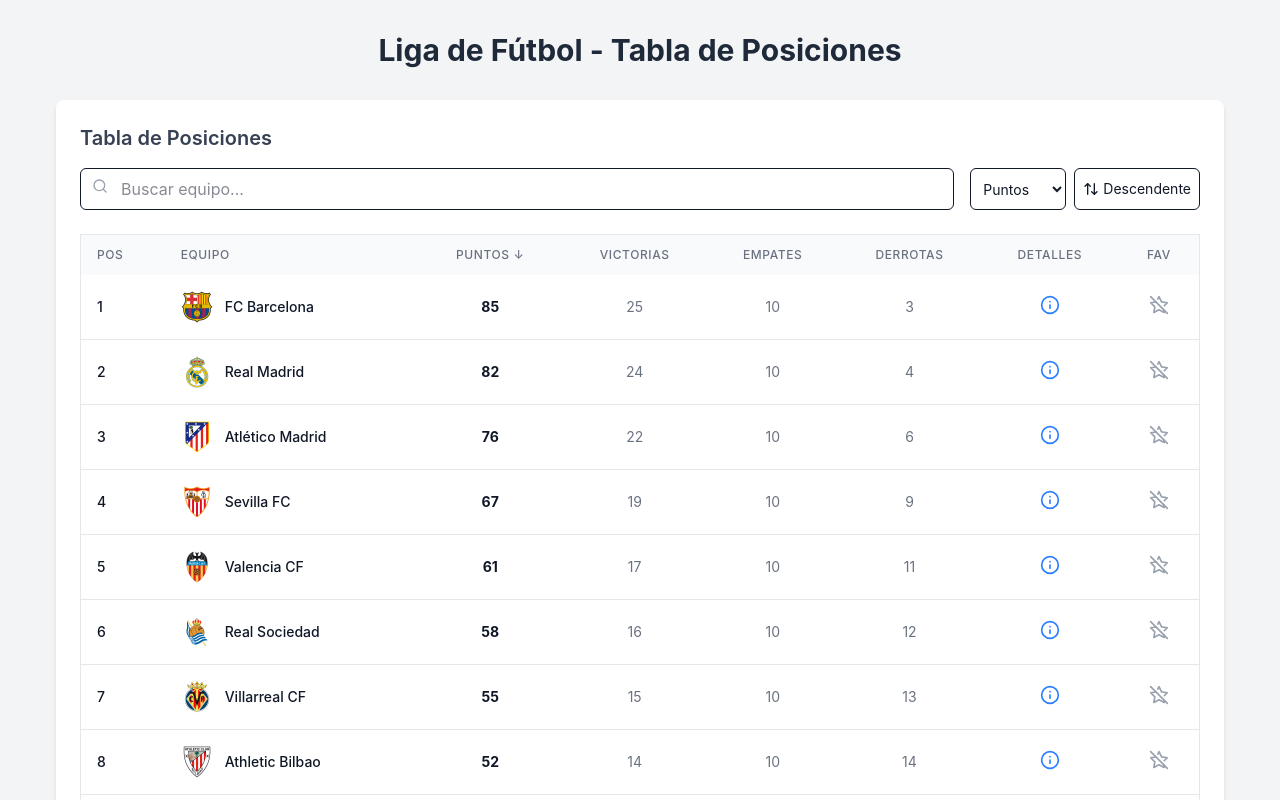
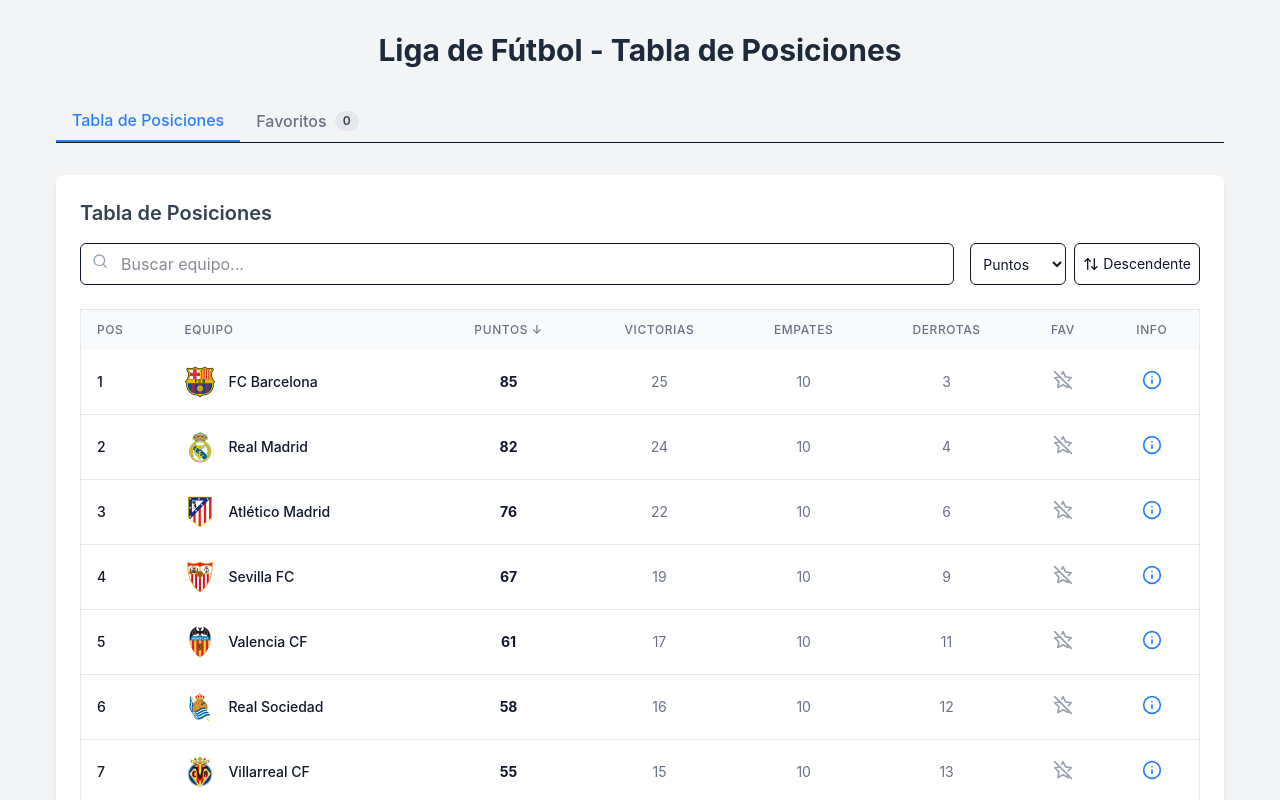
Before and after one commit to AndreeJimenez/Football-Leaderboard, a React (Vite) app: page / in a window 1280 px wide. Shown: the top 800 px of the page. Built offline with nearby package versions, Linux system fonts and the light colour scheme; data requests are answered from the project's data file.

Commit message:
Create a separate view to show favorite teams

```diff
--- a/src/App.tsx
+++ b/src/App.tsx
@@ -26,6 +26,7 @@
   const [searchTerm, setSearchTerm] = useState("")
   const [selectedTeam, setSelectedTeam] = useState<Team | null>(null)
   const [favorites, setFavorites] = useState<Team[]>([])
+  const [activeTab, setActiveTab] = useState("leaderboard")
 
   // Cargar datos de equipos
   useEffect(() => {
@@ -117,6 +118,35 @@
           Liga de Fútbol - Tabla de Posiciones
         </h1>
 
+        <div className="mb-8">
+          <div className="flex border-b">
+            <button
+              className={`py-2 px-4 font-medium ${
+                activeTab === "leaderboard"
+                  ? "border-b-2 border-blue-500 text-blue-500"
+                  : "text-gray-500 hover:text-gray-700"
+              }`}
+              onClick={() => setActiveTab("leaderboard")}
+            >
+              Tabla de Posiciones
+            </button>
+            <button
+              className={`py-2 px-4 font-medium flex items-center ${
+                activeTab === "favorites"
+                  ? "border-b-2 border-blue-500 text-blue-500"
+                  : "text-gray-500 hover:text-gray-700"
+              }`}
+              onClick={() => setActiveTab("favorites")}
+            >
+              Favoritos
+              <span className="ml-2 bg-gray-200 text-gray-700 text-xs font-semibold px-2 py-0.5 rounded-full">
+                {favorites.length}
+              </span>
+            </button>
+          </div>
+        </div>
+
+        {activeTab === "leaderboard" ? (
           <div className="bg-white rounded-lg shadow-md p-6">
             <h2 className="text-xl font-semibold mb-4 text-gray-700">
               Tabla de Posiciones
@@ -204,10 +234,10 @@
                         Derrotas {sortBy === "losses" && (sortOrder === "asc" ? "↑" : "↓")}
                       </th>
                       <th className="py-3 px-4 text-center text-xs font-medium text-gray-500 uppercase tracking-wider">
-                      Detalles
+                        Fav
                       </th>
                       <th className="py-3 px-4 text-center text-xs font-medium text-gray-500 uppercase tracking-wider">
-                      Fav
+                        Info
                       </th>
                     </tr>
                   </thead>
@@ -241,14 +271,6 @@
                         </td>
                         <td className="py-4 px-4 whitespace-nowrap text-sm text-center">
                           <button
-                          onClick={() => showTeamDetails(team)}
-                          className="text-blue-500 hover:text-blue-700 focus:outline-none"
-                        >
-                          <Info className="h-5 w-5" />
-                        </button>
-                      </td>
-                      <td className="py-4 px-4 whitespace-nowrap text-sm text-center">
-                        <button
                             onClick={() => toggleFavorite(team)}
                             className="focus:outline-none"
                           >
@@ -259,6 +281,14 @@
                             )}
                           </button>
                         </td>
+                        <td className="py-4 px-4 whitespace-nowrap text-sm text-center">
+                          <button
+                            onClick={() => showTeamDetails(team)}
+                            className="text-blue-500 hover:text-blue-700 focus:outline-none"
+                          >
+                            <Info className="h-5 w-5" />
+                          </button>
+                        </td>
                       </tr>
                     ))}
                   </tbody>
@@ -266,6 +296,87 @@
               </div>
             )}
           </div>
+        ) : (
+          <div className="overflow-x-auto">
+            <table className="min-w-full bg-white border border-gray-200">
+              <thead className="bg-gray-50">
+                <tr>
+                  <th className="py-3 px-4 text-left text-xs font-medium text-gray-500 uppercase tracking-wider">
+                    Pos
+                  </th>
+                  <th className="py-3 px-4 text-left text-xs font-medium text-gray-500 uppercase tracking-wider">
+                    Equipo
+                  </th>
+                  <th className="py-3 px-4 text-center text-xs font-medium text-gray-500 uppercase tracking-wider">
+                    Puntos
+                  </th>
+                  <th className="py-3 px-4 text-center text-xs font-medium text-gray-500 uppercase tracking-wider">
+                    Victorias
+                  </th>
+                  <th className="py-3 px-4 text-center text-xs font-medium text-gray-500 uppercase tracking-wider">
+                    Empates
+                  </th>
+                  <th className="py-3 px-4 text-center text-xs font-medium text-gray-500 uppercase tracking-wider">
+                    Derrotas
+                  </th>
+                  <th className="py-3 px-4 text-center text-xs font-medium text-gray-500 uppercase tracking-wider">
+                    Quitar
+                  </th>
+                  <th className="py-3 px-4 text-center text-xs font-medium text-gray-500 uppercase tracking-wider">
+                    Info
+                  </th>
+                </tr>
+              </thead>
+              <tbody className="divide-y divide-gray-200">
+                {favorites.map((team) => (
+                  <tr key={team.id} className="hover:bg-gray-50">
+                    <td className="py-4 px-4 whitespace-nowrap text-sm font-medium text-gray-900">
+                      {team.id}
+                    </td>
+                    <td className="py-4 px-4 whitespace-nowrap text-sm text-gray-900">
+                      <div className="flex items-center">
+                        <img
+                          src={team.badge || "/playbypoint_logo.png"}
+                          alt={`${team.name} badge`}
+                          className="w-8 h-8 object-contain mr-3"
+                        />
+                        <span className="font-medium">{team.name}</span>
+                      </div>
+                    </td>
+                    <td className="py-4 px-4 whitespace-nowrap text-sm font-bold text-gray-900 text-center">
+                      {team.points}
+                    </td>
+                    <td className="py-4 px-4 whitespace-nowrap text-sm text-gray-500 text-center">
+                      {team.wins}
+                    </td>
+                    <td className="py-4 px-4 whitespace-nowrap text-sm text-gray-500 text-center">
+                      {team.draws}
+                    </td>
+                    <td className="py-4 px-4 whitespace-nowrap text-sm text-gray-500 text-center">
+                      {team.losses}
+                    </td>
+                    <td className="py-4 px-4 whitespace-nowrap text-sm text-center">
+                      <button
+                        onClick={() => toggleFavorite(team)}
+                        className="text-yellow-400 hover:text-gray-400 focus:outline-none"
+                      >
+                        <Star className="h-5 w-5 fill-yellow-400" />
+                      </button>
+                    </td>
+                    <td className="py-4 px-4 whitespace-nowrap text-sm text-center">
+                      <button
+                        onClick={() => showTeamDetails(team)}
+                        className="text-blue-500 hover:text-blue-700 focus:outline-none"
+                      >
+                        <Info className="h-5 w-5" />
+                      </button>
+                    </td>
+                  </tr>
+                ))}
+              </tbody>
+            </table>
+          </div>
+        )}
       </div>
 
       {/* Modal de detalles del equipo */}
```
Lines whose indentation alone changed are shown as unchanged.
